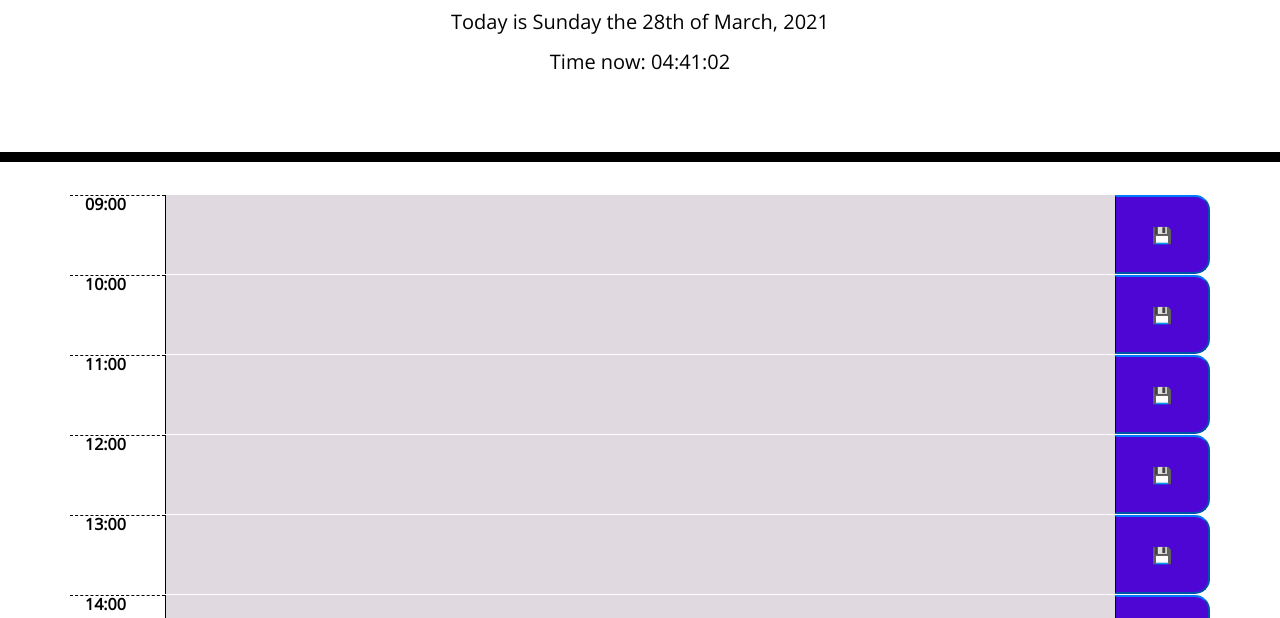
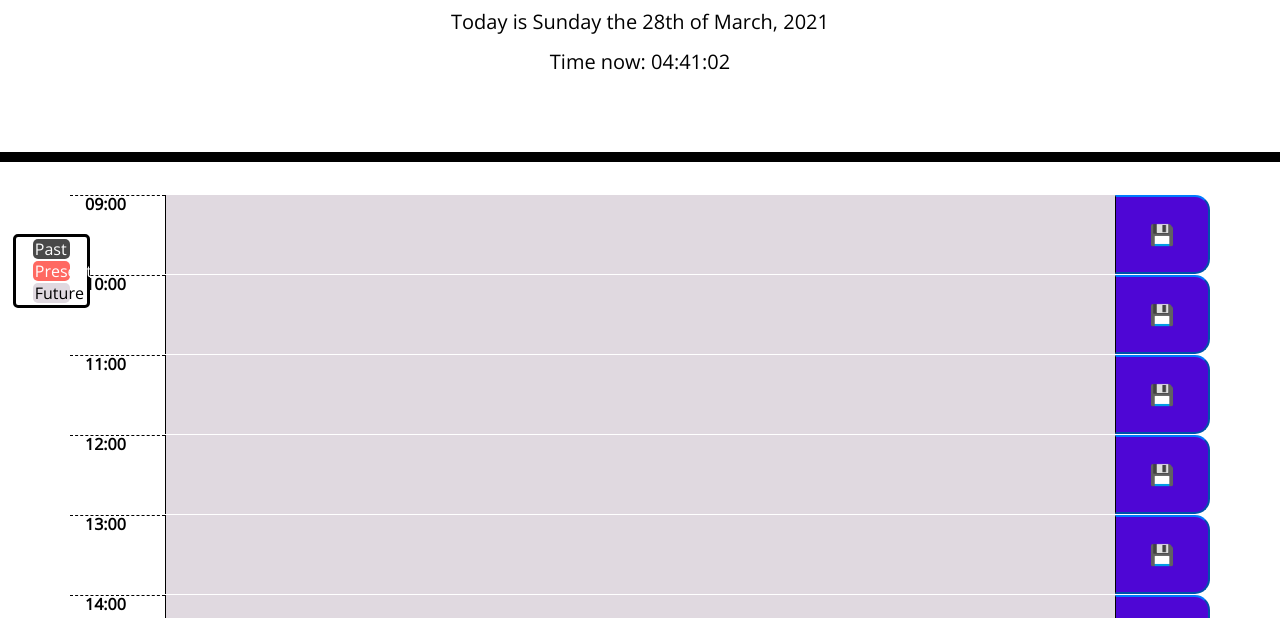
Before and after one commit to Forester93/Task-It, a plain HTML site: page index.html in a window 1280 px wide. Shown: the part 182-800 px from the top of the page. Drawn offline with nearby package versions, Linux system fonts and the light colour scheme.

Commit message:
Third Commit

```diff
--- a/assets/scripts/script.js
+++ b/assets/scripts/script.js
@@ -1,22 +1,25 @@
-// display current time
-let timeText=$('#currentDay');
-timeText.html(moment().format('[Today is] dddd [the] Do [of] MMMM, YYYY')+'<br><br>Time now: '+moment().format('kk:mm:ss'));
-
-let timer=setInterval(() => {
-    // alert(time);
-    timeText.html(moment().format('[Today is] dddd [the] Do [of] MMMM, YYYY')+'<br><br>Time now: '+moment().format('kk:mm:ss'));
-}, 1000);
 
 //establish work hours 9-5;
 let timeBlocks=$('#time-blocks');
+let startTime=9;
+let endTime=17;
 
 
+// function to build task list
 function formulateBlocks(){
-for(let i=9;i<17;i++){
+for(let i=startTime;i<endTime;i++){
     let timeBlock=$('<article>').addClass('row');
-    let timeBlockDiv1= $('<div>').addClass('col-1 hour').text(moment(i,'h').format('kk:mm'));
-    let timeBlockDiv2=$('<textarea>').addClass('col-10 future');
-    let timeBlockDiv3=$('<button>').addClass('col-1 btn-primary saveBtn').text('💾').attr('id','time-'+moment(i,'h').format('kk'));
+    let timeBlockDiv1= $('<div>')
+        .addClass('col-1 hour')
+        .text(moment(i,'h')
+        .format('kk:mm'));
+    let timeBlockDiv2=$('<textarea>')
+        .addClass('col-10 future')
+        .attr('id','time-'+i);
+    let timeBlockDiv3=$('<button>')
+        .addClass('col-1 btn-primary saveBtn')
+        .text('💾')
+        .attr('id','save-'+i);
 
     timeBlock.append(timeBlockDiv1);
     timeBlock.append(timeBlockDiv2);
@@ -24,12 +27,44 @@ for(let i=9;i<17;i++){
     timeBlocks.append(timeBlock);
 }
 
+// add the end time of the day without the time block - assumed the person leaves at 5:00pm
+// there would be no reason to add a timeslot for 5pm
 let timeBlock=$('<article>').addClass('row');
-let timeBlockDiv1= $('<div>').addClass('col-1 hour').text(moment(17,'h').format('kk:mm'));
+let timeBlockDiv1= $('<div>').addClass('col-1 hour').text(moment(endTime,'h').format('kk:mm'));
 timeBlock.append(timeBlockDiv1);
 timeBlocks.append(timeBlock);
-
-
 }
 
+//style time blocks by the time of the day
+function styleByTime(){
+    for(let i=startTime;i<endTime;i++){
+        if(parseInt(moment().format('kk'))>i){
+            document.getElementById('time-'+i).className='col-10 past';
+            // document.getElementById('time-'+i).value='This is in the past';
+        }else if(parseInt(moment().format('kk'))==i){
+            document.getElementById('time-'+i).className='col-10 present';
+            // document.getElementById('time-'+i).value='This is now';
+        }else{
+            document.getElementById('time-'+i).className='col-10 future';
+            // document.getElementById('time-'+i).value='This is the future';
+        }
+    }
+}
+// build task list
 formulateBlocks();
+styleByTime();
+
+// display current time
+let timeText=$('#currentDay');
+timeText.html(moment().format('[Today is] dddd [the] Do [of] MMMM, YYYY')+'<br><br>Time now: '+moment().format('kk:mm:ss'));
+
+let currentHour=parseInt(moment().format('kk'));
+let timer=setInterval(() => {
+    // alert(time);
+    timeText.html(moment().format('[Today is] dddd [the] Do [of] MMMM, YYYY')+'<br><br>Time now: '+moment().format('kk:mm:ss'));
+
+    //the following block is to avoid running a for loop to change the styles of the time blocks every second. Only when the hour changes.
+    if(currentHour<parseInt(moment().format('kk'))){
+        styleByTime();
+    }
+}, 1000);
--- a/assets/styles/style.css
+++ b/assets/styles/style.css
@@ -44,7 +44,7 @@ textarea {
 }
 
 .past {
-  background-color: #d3d3d3;
+  background-color: #494949;
   color: white;
 }
 
@@ -64,6 +64,7 @@ textarea {
   border-bottom-right-radius: 15px;
   background-color: #4e06d5;
   color: white;
+  font-size: 125%;
 }
 
 .saveBtn i:hover {
@@ -81,3 +82,19 @@ textarea {
   /* border: solid 3px darkgray; */
   padding: 0.5vw;
 }
+
+#colour-legend {
+  position: fixed;
+  left: 1%;
+  top: 50%;
+  background-color: rgb(255, 255, 255);
+  color: floralwhite;
+  width: 6vw;
+  border-radius: 5px;
+  border: solid 3px black;
+}
+#colour-legend * {
+  padding: 2px;
+  margin: 2px;
+  border-radius: 5px;
+}
--- a/index.html
+++ b/index.html
@@ -31,14 +31,19 @@
     <section class="container" id='time-blocks'>
       <!-- Timeblocks go here -->
     </section>
-    <footer class='justify-content-center'>
+    <section class='container my-3' id='colour-legend'>
+      <p class='past'>Past</p>
+      <p class='present'>Present</p>
+      <p class='future'>Future</p>
+    </section>
+    <footer>
       <hr>
       <hr>
-      <p class="lead text-center">
+      <p class="lead">
       This application is developed and maintained by Mark Forester
       </p>
       <br>
-      <p class='lead text-center'>Contact Information<p>
+      <p class='lead'>Contact Information<p>
       <p class='contact-me'>You can reach out to me on one of the following:</p>
       <table class='contact'>
         <tr>
```
Also changed, not shown: assets/images/screenshot.png, 1 other file.
